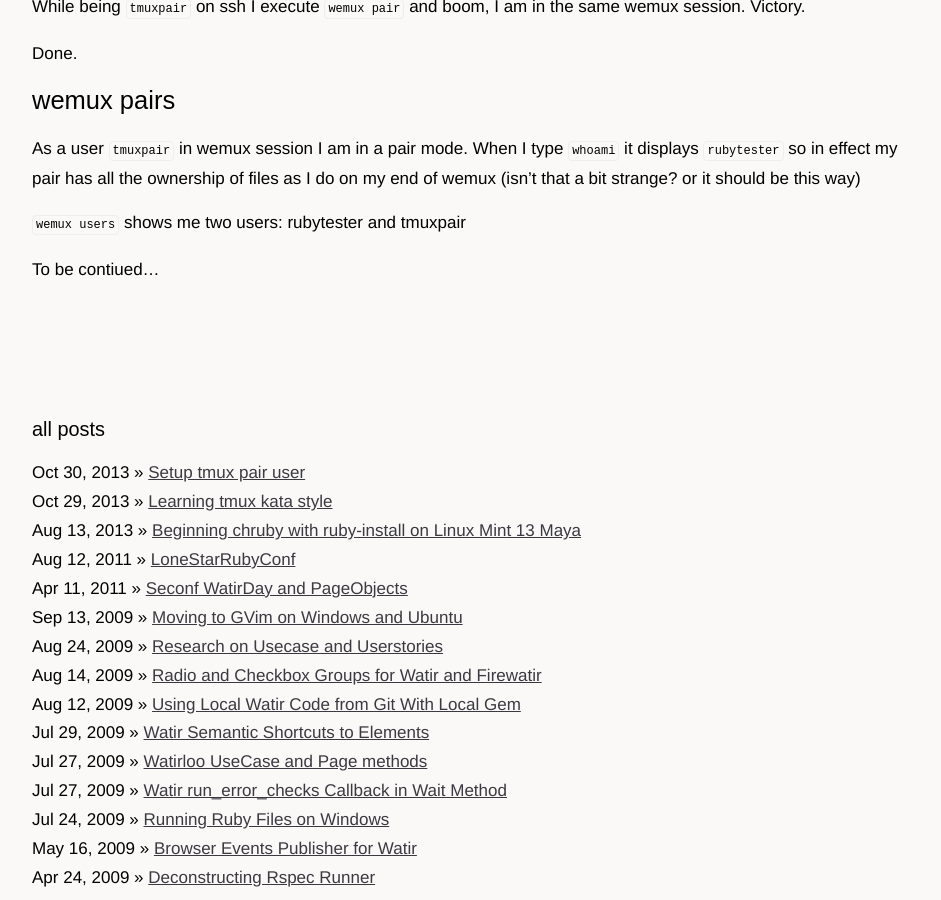
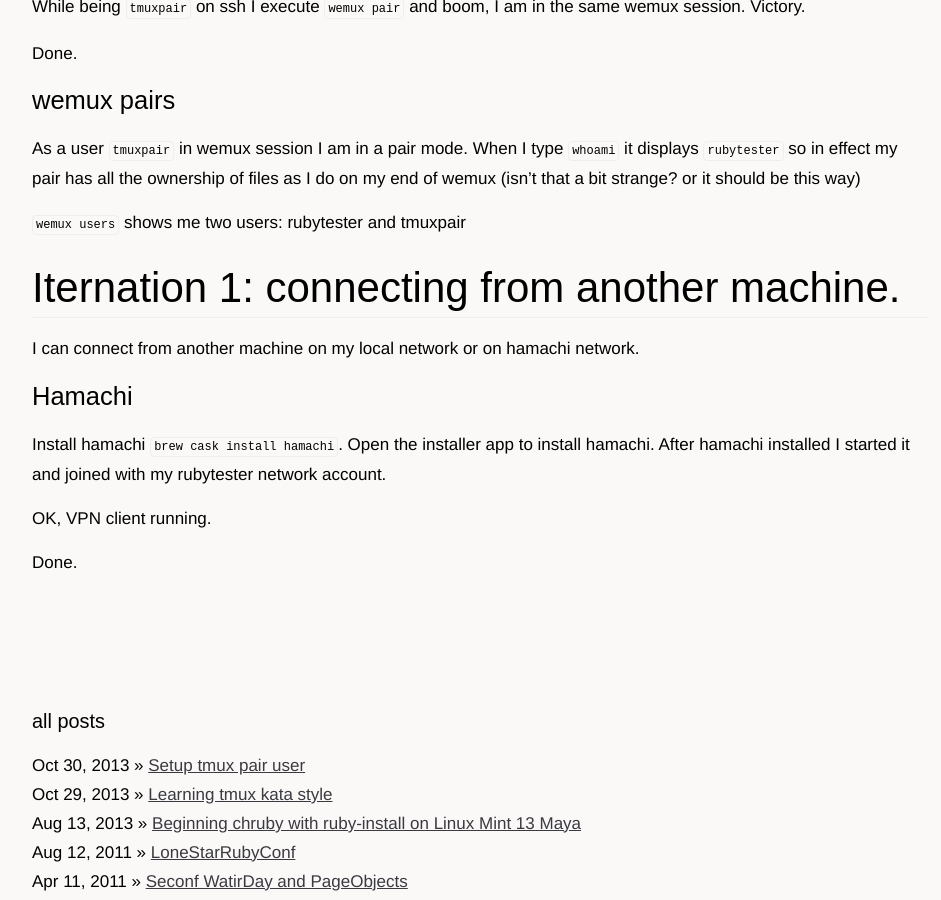
Before and after one commit to marekj/marekj.github.io, a Jekyll site: the page built from _posts/2013-10-30-setup-tmux-pair-user.md, in a window 1280 px wide and 900 px high, scrolled down 1274 px. Shown: the whole window, without its empty margins (160-1101 px from the left). Built offline with Jekyll 4.4.1, drawn with Linux system fonts in a browser that asks for light colours; Markdown is read by kramdown in place of the engine named in the settings; comment, search, counter and statistics services are not loaded.

Commit message:
add hamachi setup for connecting from another machine

```diff
--- a/_posts/2013-10-30-setup-tmux-pair-user.md
+++ b/_posts/2013-10-30-setup-tmux-pair-user.md
@@ -40,4 +40,15 @@
 
 `wemux users` shows me two users: rubytester and tmuxpair
 
-To be contiued...
+
+# Iternation 1: connecting from another machine.
+
+I can connect from another machine on my local network or on hamachi network.
+
+## Hamachi
+
+Install hamachi `brew cask install hamachi`. Open the installer app to install hamachi. After hamachi installed I started it and joined with my rubytester network account.
+
+OK, VPN client running.
+
+Done.
```
